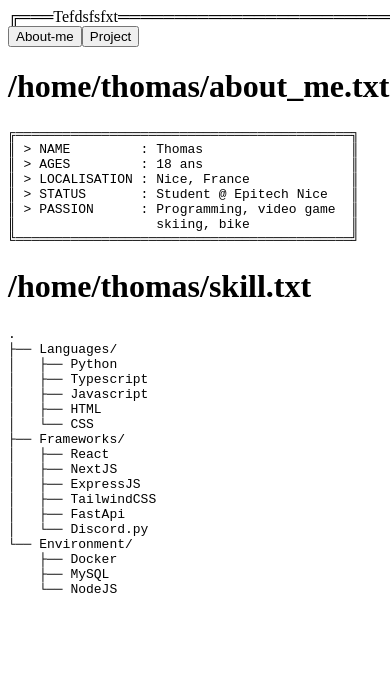
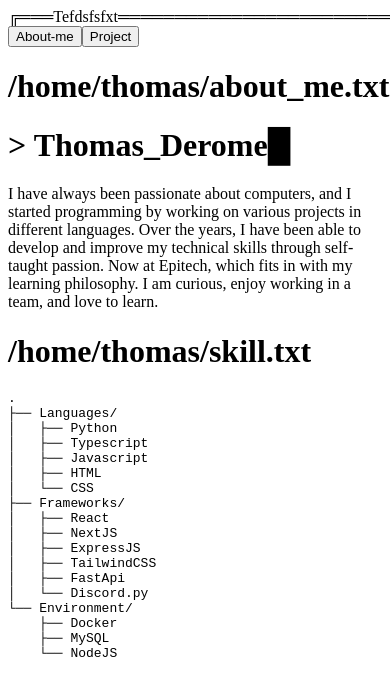
Before and after one commit to thomasderome/Portfolio_new, a Next.js app: page / in a window 390 px wide. Shown: the top 696 px of the page. Built offline with nearby package versions, Linux system fonts and the light colour scheme.

Commit message:
[~] Change for best responsive

```diff
--- a/data/file/about_me.tsx
+++ b/data/file/about_me.tsx
@@ -1,3 +1,5 @@
+import React from 'react';
+
 export default function about_me() {
   const birthDate = new Date('09/02/2007');
   const now = new Date();
@@ -10,15 +12,18 @@ export default function about_me() {
     age--;
 
   return (
-    <pre className={'text-base'}>
-      {`╔═══════════════════════════════════════════╗
-║ > NAME         : Thomas                   ║
-║ > AGES         : ${age} ans                   ║
-║ > LOCALISATION : Nice, France             ║
-║ > STATUS       : Student @ Epitech Nice   ║
-║ > PASSION      : Programming, video game  ║
-║                  skiing, bike             ║
-╚═══════════════════════════════════════════╝`}
-  </pre>
-)
+    <div className={'max-w-170 flex flex-col'}>
+      <h1 className={'text-2xl font-bold'}>
+        &gt; Thomas_Derome<span className={'blink text-xl'}>█</span>
+      </h1>
+      <div>
+        <span className={'text-sm'}>
+          I have always been passionate about computers, and I started programming by working on
+          various projects in different languages. Over the years, I have been able to develop and
+          improve my technical skills through self-taught passion. Now at Epitech, which fits in
+          with my learning philosophy. I am curious, enjoy working in a team, and love to learn.
+        </span>
+      </div>
+    </div>
+  );
 }
```
